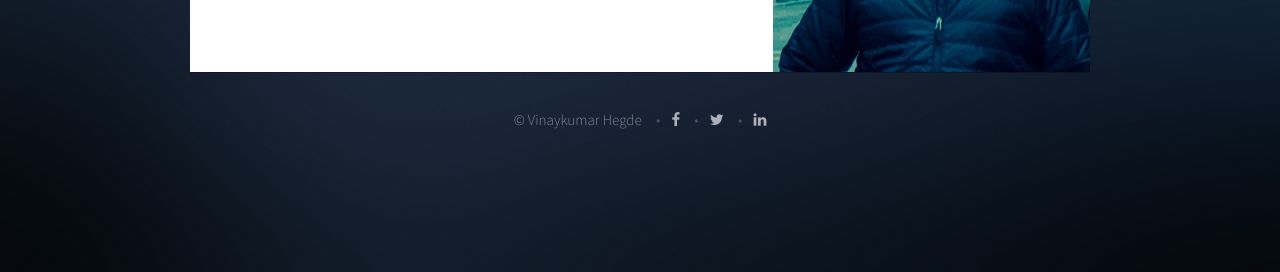
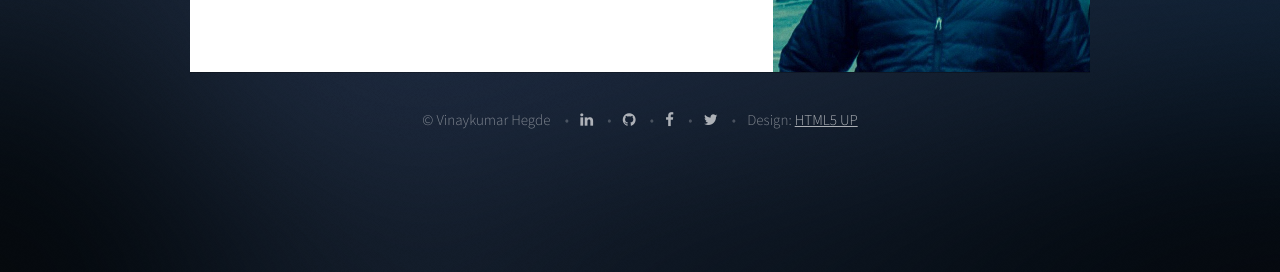
Before and after one commit to vinaykumarhegde/vinaykumarhs2020.github.io, a plain HTML site: page index.html in a window 1280 px wide. Shown: the part 528-800 px from the top of the page. Drawn offline with Linux system fonts and the light colour scheme.

Commit message:
add github link

```diff
--- a/index.html
+++ b/index.html
@@ -312,12 +312,11 @@
 					<div id="footer">
 						<ul class="copyright">
 							<li>&copy; Vinaykumar Hegde</li>
+							<li><a href="https://www.linkedin.com/in/vinaykumarhs/" class="icon fa-linkedin"><span></span></a></li>
+							<li><a href="https://github.com/vinaykumarhs2020" class="icon fa-github"><span></span></a></li>
 							<li><a href="https://www.facebook.com/vinaykumarhs" class="icon fa-facebook"><span></span></a></li>
 							<li><a href="https://twitter.com/hsvinaykumar" class="icon fa-twitter"><span></span></a></li>
-							<li><a href="http://www.linkedin.com/in/vinaykumarhs/" class="icon fa-linkedin"><span></span></a></li>
-							<!--
 							<li>Design: <a href="http://html5up.net">HTML5 UP</a></li>
-							 -->
 						</ul>
 					</div>
 
```
